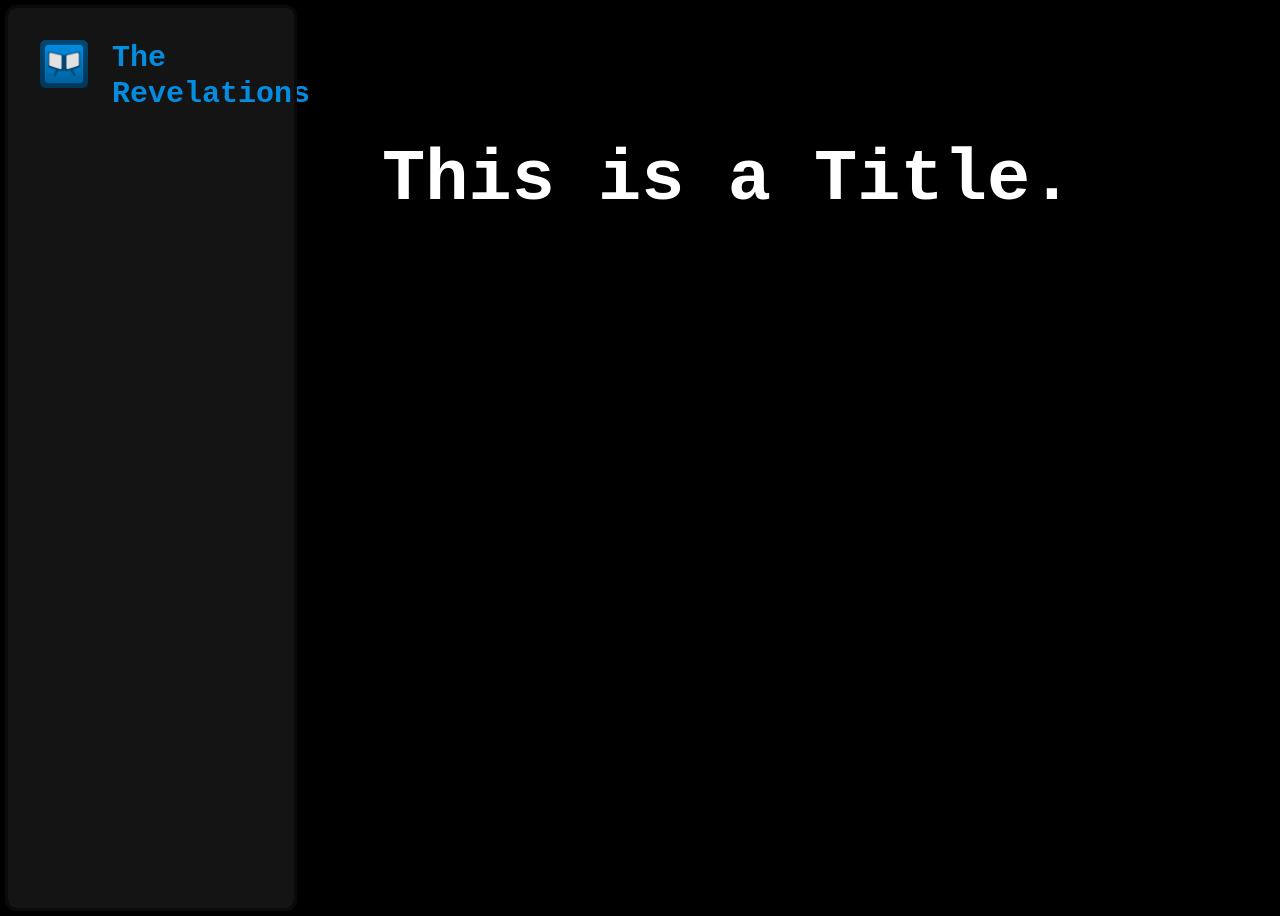
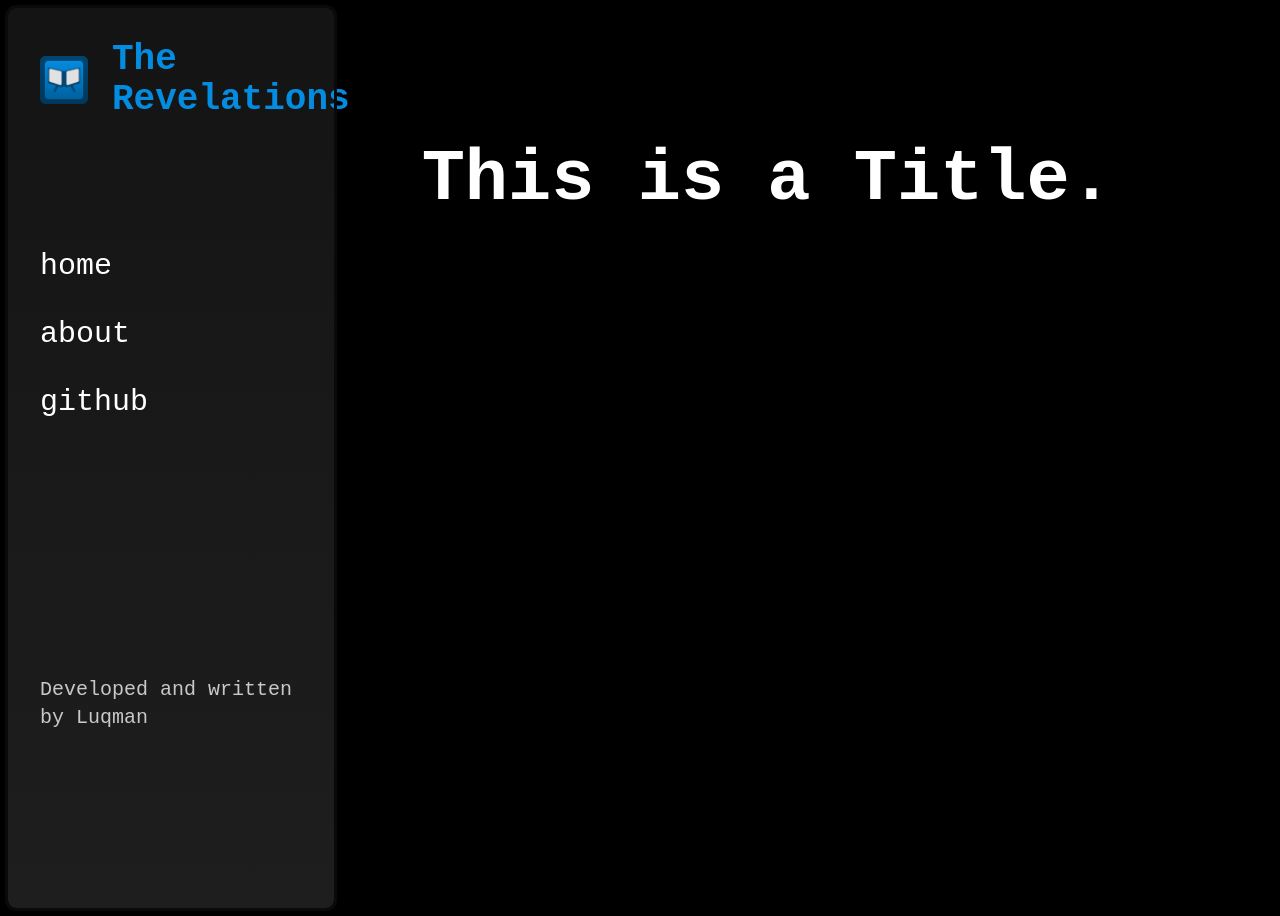
Before and after one commit to theluqmn/revelations, a Jekyll site: the page built from index.md, in a window 1280 px wide. Built offline with Jekyll 4.4.1, drawn with Linux system fonts in a browser that asks for light colours; nearby versions of some CDN libraries; some web fonts are replaced.

Commit message:
some nav links, etc

```diff
--- a/_layouts/home.html
+++ b/_layouts/home.html
@@ -32,15 +32,26 @@
     </head>
 
     <body class="bg-black">
-        <div class="flex flex-col gap-16 md:flex-row">
+        <div class="flex flex-row gap-16 md:flex-row">
             <!-- The sidebar -->
-            <div class="m-2 w-3/12 p-8 flex flex-col rounded-lg gap-8 bg-[rgb(20,20,20)] h-screen outline outline-5 outline-[rgb(10,10,10)]">
-                <div class="flex flex-row gap-6">
+            <div class="m-2 w-4/12 p-8 flex flex-col rounded-lg h-screen outline outline-5 outline-[rgb(10,10,10)]
+            bg-gradient-to-b from-[rgb(20,20,20)] to-[rgb(30,30,30)]">
+                <div class="flex flex-row gap-6 items-center">
                     <img src="../assets/icon.png" alt="The Revelations icon" class="w-12 h-12" />
-                    <h1 class="text-3xl text-[rgb(4,140,224)] font-semibold">
+                    <h1 class="text-4xl text-[rgb(4,140,224)] font-semibold">
                         The Revelations
                     </h1>
                 </div>
+
+                <div class="py-32 flex flex-col gap-8">
+                    <a class="text-white text-3xl">home</a>
+                    <a class="text-white text-3xl">about</a>
+                    <a class="text-white text-3xl">github</a>
+                </div>
+
+                <p class="text-xl pt-32 text-[rgb(200,200,200)]">
+                    Developed and written by Luqman
+                </p>
             </div>
 
             <div class="p-4 w-full flex flex-col gap-2">
```
